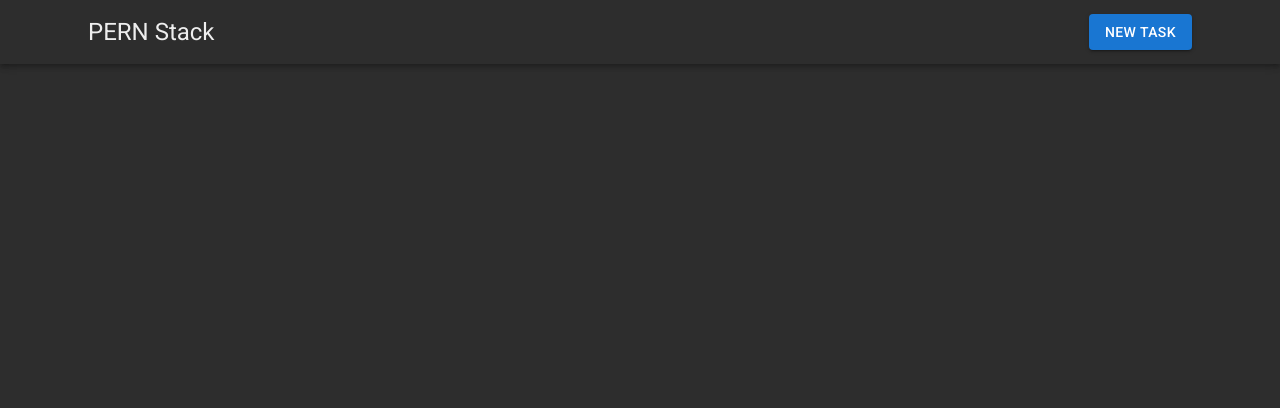
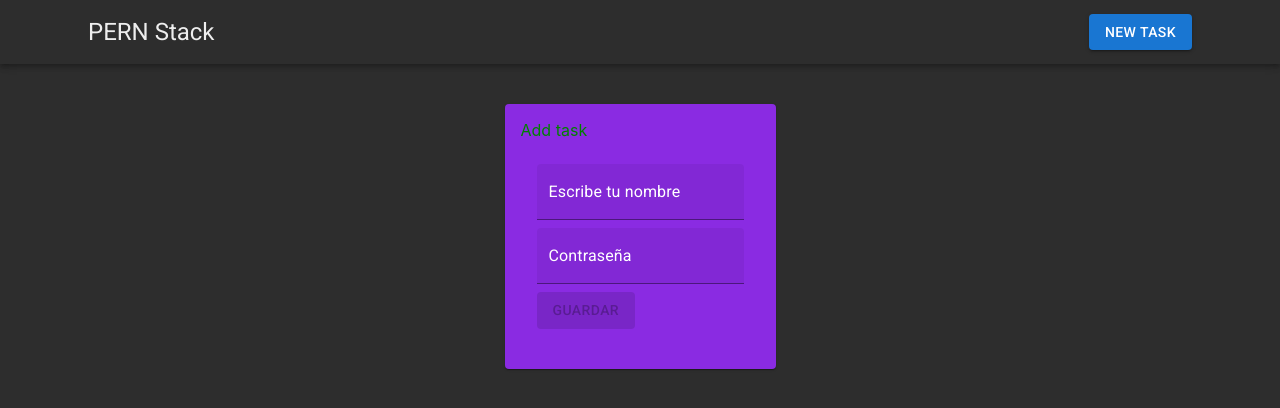
Before and after one commit to randysmc/SP_Chapin, a React (Create React App) app in the folder client/: page /tasks/1/edit in a window 1280 px wide. Before the commit this address had no page. Shown: the top 408 px of the page. Built offline with nearby package versions, Linux system fonts and the light colour scheme; no server answers.

Commit message:
se agrega la funcion para borrar registros

```diff
--- a/client/src/App.js
+++ b/client/src/App.js
@@ -18,7 +18,7 @@ export default function App(){
       <Routes>
         <Route path='/' element={<TaskList />}/>
         <Route path='/tasks/new' element={<TaskForm/>}/>
-        {/*Falta */ }
+        <Route path='/tasks/:id/edit' element={<TaskForm/>}/>
       </Routes>
       </Container>
     </BrowserRouter>
--- a/client/src/components/TaskForm.js
+++ b/client/src/components/TaskForm.js
@@ -9,7 +9,7 @@ import {
   Typography,
 } from "@mui/material";
 
-import { Link, useNavigate } from "react-router-dom";
+import { Link, useNavigate, useParams } from "react-router-dom";
 /**
  * Nos ayuda para capturar un estado
  */
@@ -20,13 +20,15 @@ export default function TaskForm() {
    * guardamos los datos
    */
   const [task, setTask] = useState({
-    title: '',
-    description: '',
+    title: "",
+    description: "",
   });
 
-  const [loading, setLoading] = useState(false)
+  const [loading, setLoading] = useState(false);
+  const [editing, setEditing] = useState(false);
 
   const navigate = useNavigate();
+  const params = useParams();
 
   /*
    *Para capturar un evento utilizamos handleSubmit
@@ -42,26 +44,52 @@ export default function TaskForm() {
     /**
      * funcion fetch que pide la dirección
      */
-    const res = await fetch("http://localhost:4000/tasks", {
-      //objeto para indicar hacia donde, datos y formato
-      method: "POST",
-      body: JSON.stringify(task),
-      headers: {'Content-Type': 'application/json'},
-    });
+    if (editing) {
+      const response =  await fetch(`http://localhost:4000/tasks/${params.id}`,{
+        method: "PUT",
+        headers:{
+          "Content-Type": "application/json",
+        },
+        body: JSON.stringify(task),
+      });
+      const data = await response.json()
+      console.log(data);
+    } else {
+      const res = await fetch("http://localhost:4000/tasks", {
+        //objeto para indicar hacia donde, datos y formato
+        method: "POST",
+        body: JSON.stringify(task),
+        headers: { "Content-Type": "application/json" },
+      });
+    }
 
-    const data = await res.json();
-    console.log(data);
+    //const data = await res.json();
+    //console.log(data);
     setLoading(false);
-    navigate('/')
+    navigate("/");
   };
 
-
-
-  const handleChange = e => {
+  const handleChange = (e) => {
     //value = lo que se escribe, y el name el nombre de la var
     //console.log(e.target.name, e.target.value)
-    setTask({...task, [e.target.name]: e.target.value });
+    setTask({ ...task, [e.target.name]: e.target.value });
   };
+
+  const loadTask = async (id) => {
+    const res = await fetch(`http://localhost:4000/tasks/${id}`);
+    //almacenamos la informacion en un json
+    const data = await res.json();
+    setTask({ title: data.title, description: data.description });
+    setEditing(true);
+  };
+  /**
+   * Hacer validaciones al cargar el componente
+   */
+  useEffect(() => {
+    if (params.id) {
+      loadTask(params.id);
+    }
+  }, [params.id]);
 
   return (
     <Grid
@@ -76,7 +104,7 @@ export default function TaskForm() {
           style={{ backgroundColor: "blueviolet", padding: "1rem" }}
         >
           <Typography variant="5" textAlign="center" color="green">
-            Create Task
+            {editing ? "Edit Task": "Add task"}
           </Typography>
           <CardContent>
             <form onSubmit={handleSubmit}>
@@ -86,6 +114,7 @@ export default function TaskForm() {
                 placeholder="testing"
                 sx={{ display: "block", margin: ".5rem 0" }}
                 name="title"
+                value={task.title}
                 onChange={handleChange}
                 inputProps={{ style: { color: "white" } }}
                 InputLabelProps={{ style: { color: "white" } }}
@@ -99,16 +128,22 @@ export default function TaskForm() {
                  */
                 sx={{ display: "block", margin: ".5rem 0" }}
                 name="description"
+                value={task.description}
                 onChange={handleChange}
                 inputProps={{ style: { color: "green" } }}
                 InputLabelProps={{ style: { color: "white" } }}
               />
-              <Button variant="contained" color="secondary" type="submit"
-              disabled={!task.title || !task.description}>
-                {loading ? <CircularProgress
-                color="inherit"
-                  size={24}
-                /> : 'Create'}
+              <Button
+                variant="contained"
+                color="secondary"
+                type="submit"
+                disabled={!task.title || !task.description}
+              >
+                {loading ? (
+                  <CircularProgress color="inherit" size={24} />
+                ) : (
+                  "Guardar"
+                )}
               </Button>
             </form>
           </CardContent>
--- a/client/src/components/TaskList.js
+++ b/client/src/components/TaskList.js
@@ -1,9 +1,15 @@
 import { useEffect, useState } from "react";
 //para crear variables o estados utilizamos una funcion llamada useEF
 import { Button, Card, CardContent, Typography } from "@mui/material";
+import { useNavigate } from "react-router-dom";
 
 export default function TaskList() {
   const [ tasks, setTasks] = useState([]);
+
+  /**
+   * Nos permite cargar los datos
+   */
+  const navigate = useNavigate()
 
   const loadTasks = async () => {
     try {
@@ -23,6 +29,7 @@ export default function TaskList() {
   useEffect(() => {
     loadTasks();
   }, []);
+
 
   const handleDelete = async (id) => {
     try {
@@ -64,7 +71,7 @@ export default function TaskList() {
               <Button
                 variant="contained"
                 color="inherit"
-                onClick={() => console.log("edit")}
+                onClick={() =>navigate(`/tasks/${task.id}/edit`) }
               >
                 Editar
               </Button>
```
